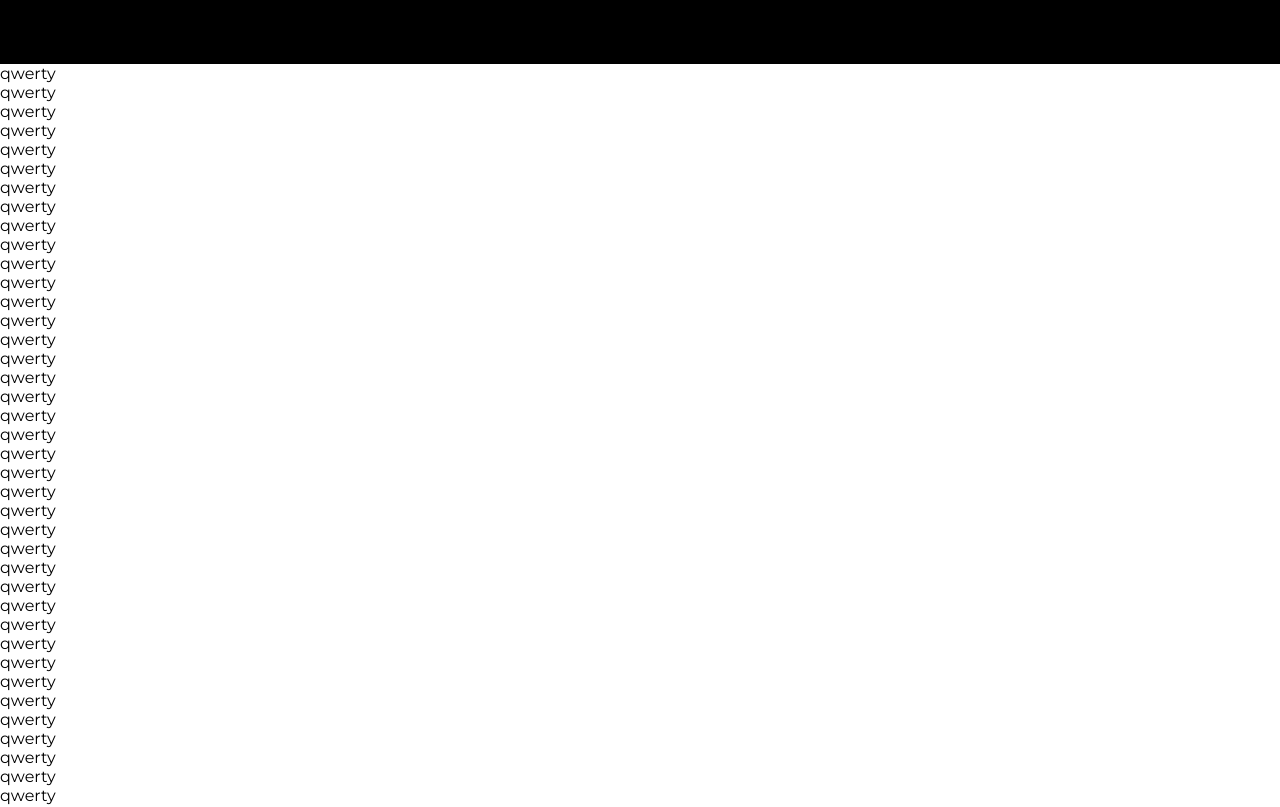
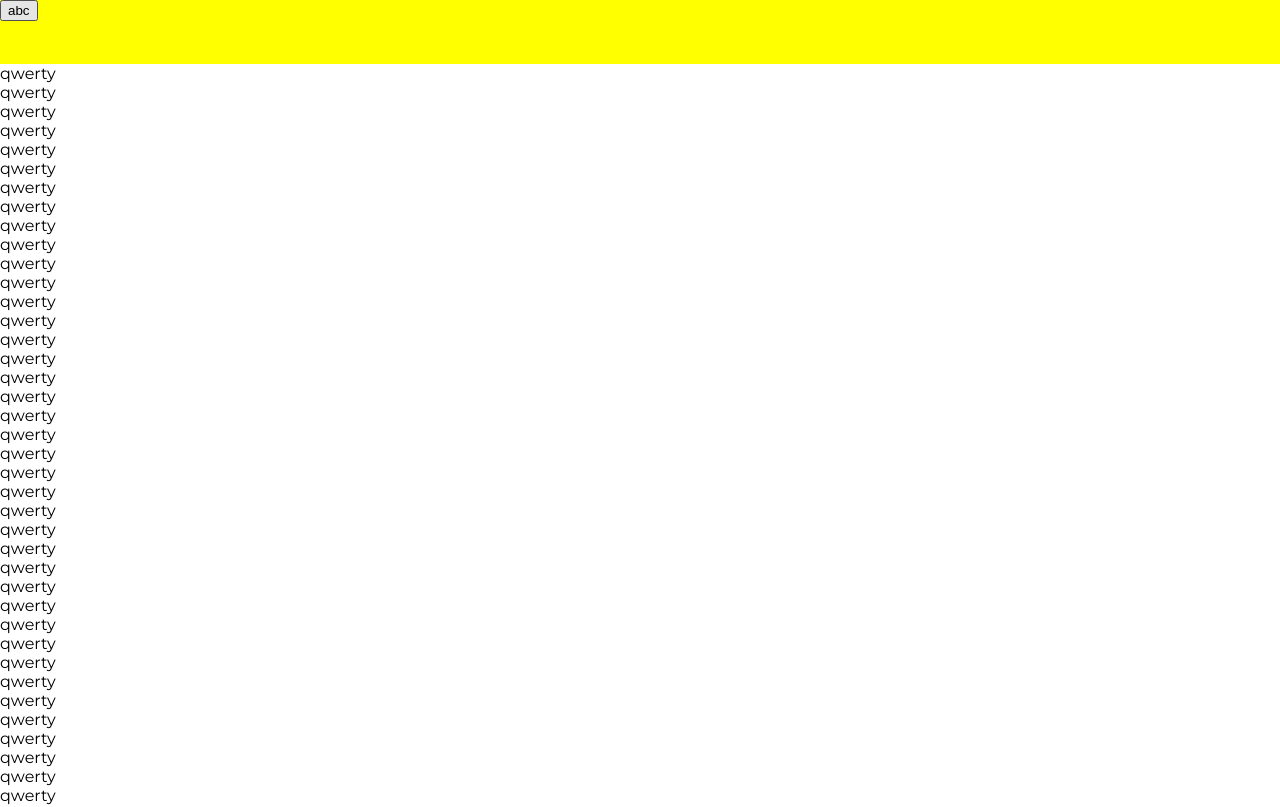
Before and after one commit to gGvidas/SaitynaiAPI, a React (Create React App) app in the folder saitynai/: page / in a window 1280 px wide. Shown: the top 807 px of the page. Built offline with nearby package versions, Linux system fonts and the light colour scheme.

Commit message:
Added sidebar animation

```diff
--- a/saitynai/src/components/Layout/Layout.css
+++ b/saitynai/src/components/Layout/Layout.css
@@ -3,17 +3,49 @@ header {
     position: sticky;
     top: 0;
     height: 64px;
-    background-color: black;
+    background-color: yellow;
+}
+
+.navbar {
+    background-color: blue;
+
+    position: absolute;
+
+    top: 0;
+    left: 0;
+
+    visibility: hidden;
+    transition: all 0.5s ease 0s;
+
+    z-index: 10;
+
+    width: 256px;
+    height: 100%;
+}
+
+.navbar-open {
+    visibility: visible;
 }
 
 .body {
+    position: relative;
+    z-index: 555555555555;
+    transition: transform 0.5s ease 0s;
+}
+
+.body-open {
+    transform: translate3d(256px, 0, 0);
+}
+
+.content {
     padding-bottom: 64px;
+    background-color: white;
 }
 
 footer {
     height: 64px;
     width: 100%;
-    background-color: black;
+    background-color: orange;
     bottom: 0;
     position: absolute;
 }
--- a/saitynai/src/components/Layout/Layout.tsx
+++ b/saitynai/src/components/Layout/Layout.tsx
@@ -1,4 +1,4 @@
-import React, { ReactNode } from 'react'
+import React, { ReactNode, useState } from 'react'
 import './Layout.css'
 
 interface IProps {
@@ -6,9 +6,11 @@ interface IProps {
 }
 
 export const Layout = ({children}: IProps) => {
+    const [isNavbarOpen, setIsNavbarOpen] = useState(false)
+
     const abc = () => {
         const abc = []
-        for (let index = 0; index < 40000; index++) {
+        for (let index = 0; index < 80; index++) {
             abc.push(children)
         }
         return abc
@@ -16,9 +18,16 @@ export const Layout = ({children}: IProps) => {
 
     return (
         <>
-            <header>abc</header>
-            <div className="body">{abc()}</div>
-            <footer>abc</footer>
+            <div className={"navbar" + (isNavbarOpen ? " navbar-open" : "")}>abcdef</div>
+            <div className={"body" + (isNavbarOpen ? " body-open" : "")}>
+                <header>
+                    <button onClick={() => setIsNavbarOpen(!isNavbarOpen)}>
+                        abc
+                    </button>
+                </header>
+                <div className="content">{abc()}</div>
+                <footer>abc</footer>
+            </div>
         </>
     )
 }
```
Also changed, not shown: 1 other file (tests, documents, lock files or other folders).
